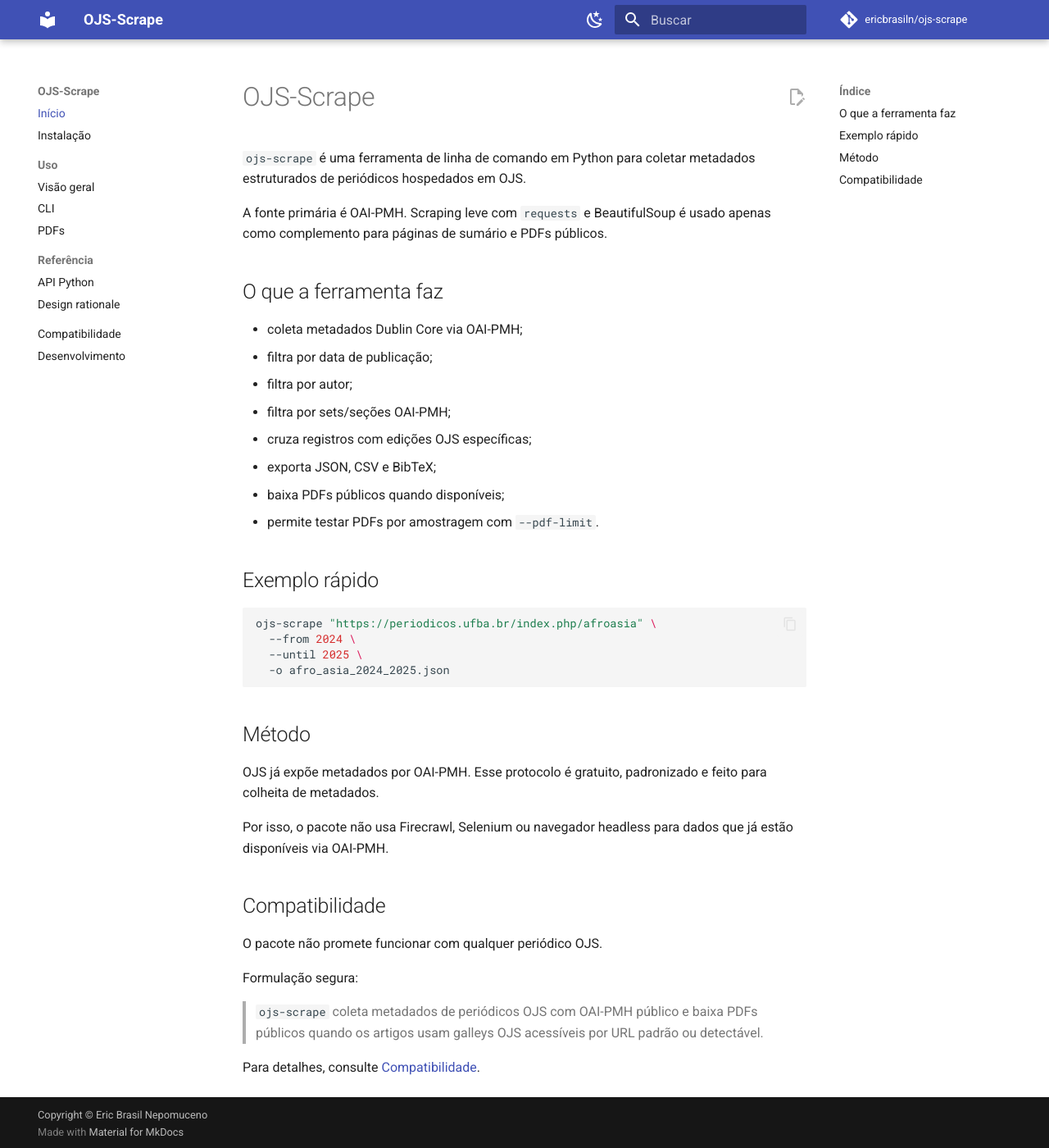
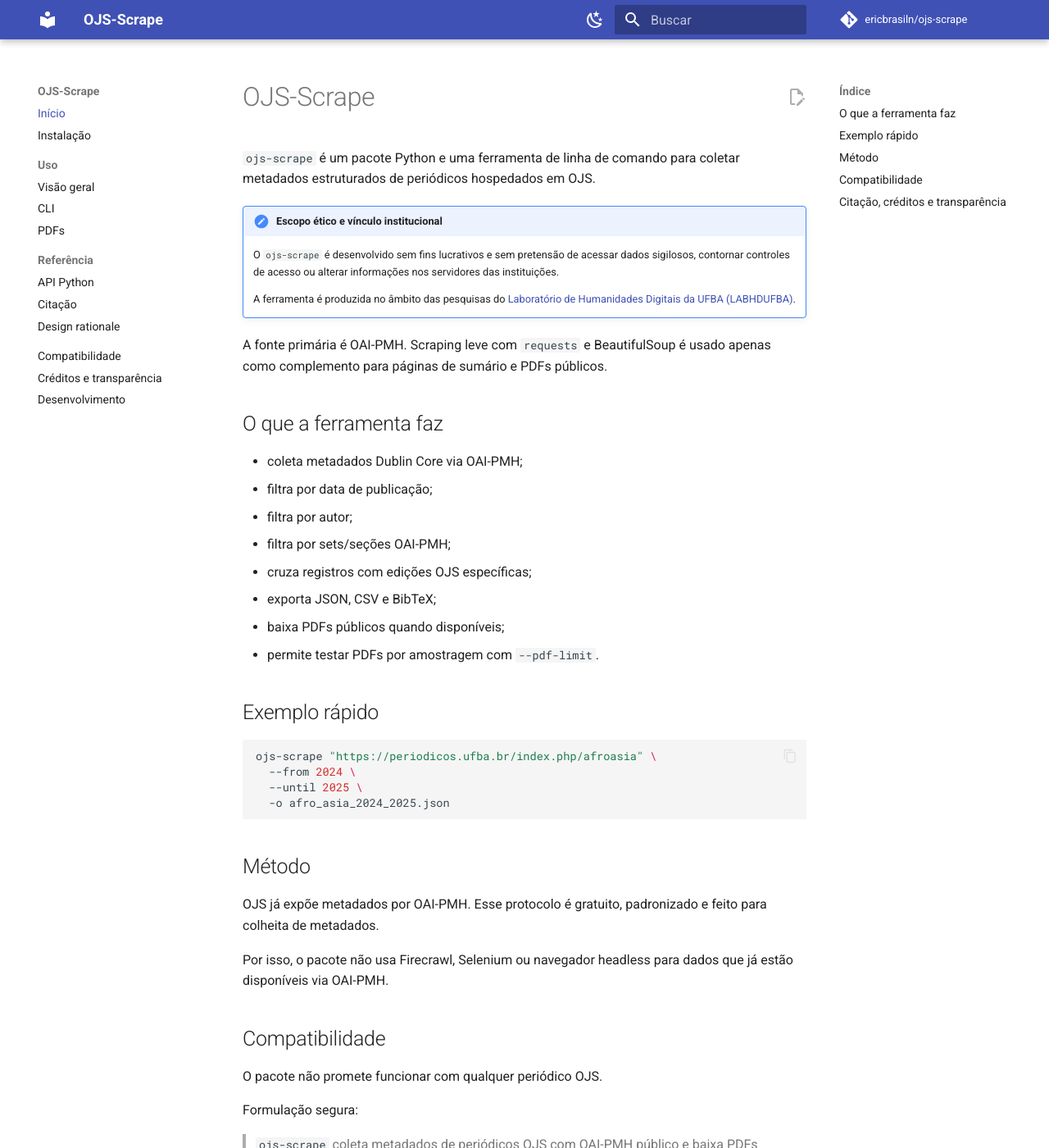
Before and after one commit to ericbrasiln/ojs-scrape, an MkDocs documentation site: the page built from docs/index.md, in a window 1280 px wide and 1400 px high. Shown: the whole window at 82% size. Built offline with MkDocs 1.6.1 and Material for MkDocs 9.7.7, drawn with Linux system fonts in a browser that asks for light colours; comment, search, counter and statistics services are not loaded; some of the changed text lies outside the part shown.

Commit message:
docs: add citation and transparency notes

```diff
--- a/docs/index.md
+++ b/docs/index.md
@@ -1,6 +1,11 @@
 # OJS-Scrape
 
-`ojs-scrape` é uma ferramenta de linha de comando em Python para coletar metadados estruturados de periódicos hospedados em OJS.
+`ojs-scrape` é um pacote Python e uma ferramenta de linha de comando para coletar metadados estruturados de periódicos hospedados em OJS.
+
+!!! note "Escopo ético e vínculo institucional"
+    O `ojs-scrape` é desenvolvido sem fins lucrativos e sem pretensão de acessar dados sigilosos, contornar controles de acesso ou alterar informações nos servidores das instituições.
+
+    A ferramenta é produzida no âmbito das pesquisas do [Laboratório de Humanidades Digitais da UFBA (LABHDUFBA)](https://labhdufba.github.io/).
 
 A fonte primária é OAI-PMH.
 Scraping leve com `requests` e BeautifulSoup é usado apenas como complemento para páginas de sumário e PDFs públicos.
@@ -41,3 +46,9 @@ Formulação segura:
 > `ojs-scrape` coleta metadados de periódicos OJS com OAI-PMH público e baixa PDFs públicos quando os artigos usam galleys OJS acessíveis por URL padrão ou detectável.
 
 Para detalhes, consulte [Compatibilidade](compatibility.md).
+
+## Citação, créditos e transparência
+
+Se usar o pacote em pesquisa, ensino, desenvolvimento ou análise institucional, consulte [Citação](citation.md).
+
+Agradecimentos, vínculo com o LABHDUFBA e nota de transparência sobre uso de IA estão em [Créditos e transparência](credits-transparency.md).
--- a/mkdocs.yml
+++ b/mkdocs.yml
@@ -74,6 +74,8 @@ nav:
       - PDFs: pdfs.md
   - Referência:
       - API Python: api.md
+      - Citação: citation.md
       - Design rationale: design-rationale.md
   - Compatibilidade: compatibility.md
+  - Créditos e transparência: credits-transparency.md
   - Desenvolvimento: development.md
--- a/pyproject.toml
+++ b/pyproject.toml
@@ -65,6 +65,7 @@ include = [
     "/docs",
     "/README.md",
     "/LICENSE",
+    "/CITATION.cff",
     "/mkdocs.yml",
     "/pyproject.toml",
 ]
```
Also changed, not shown: README.md (+29 -1 lines), docs/citation.md (added, +32 -0 lines), docs/credits-transparency.md (added, +35 -0 lines), progress.md (+19 -0 lines), 1 other file.
